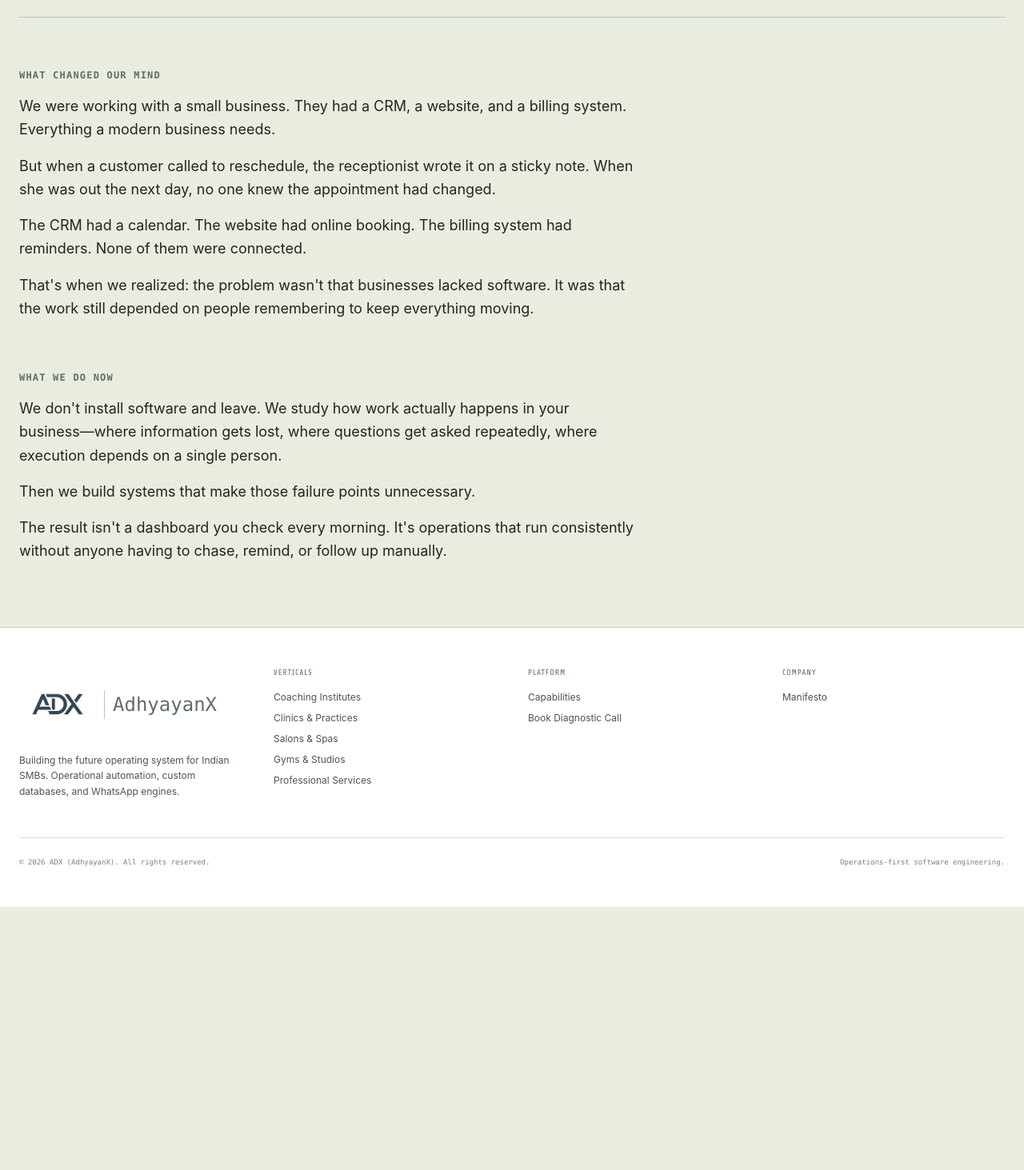
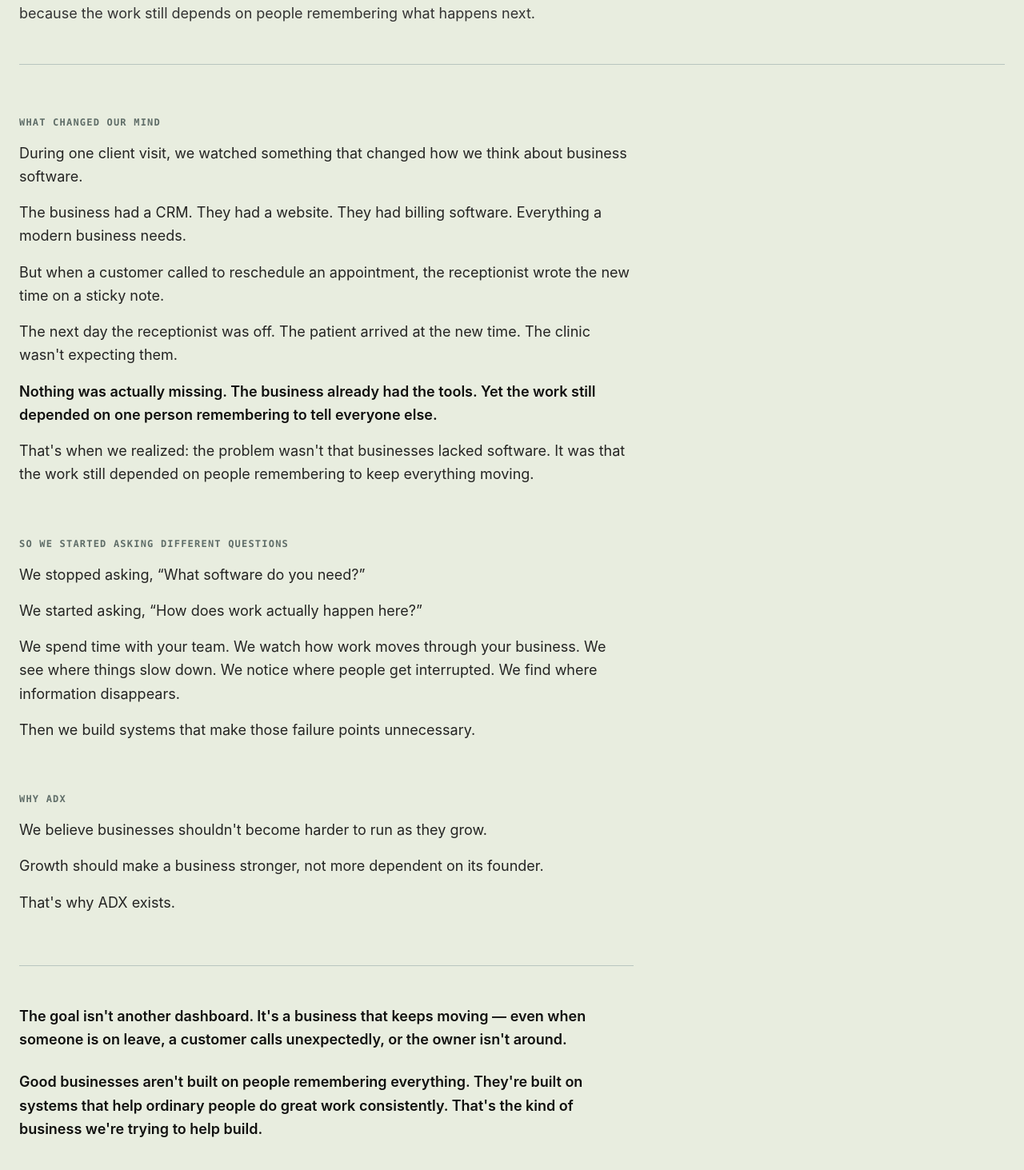
Before and after one commit to AdhyayanTeam/ADX-website, a Next.js app: page /about in a window 1280 px wide. Shown: the part 267-1730 px from the top of the page at 80% size. Before the commit the page ends 1401 px from the top, so only its background shows below. Built offline with nearby package versions, Linux system fonts and the light colour scheme.

Commit message:
Enhance About page with improved narrative and clarity on business software challenges and ADX's approach

```diff
--- a/src/app/about/page.tsx
+++ b/src/app/about/page.tsx
@@ -9,57 +9,82 @@ export default function About() {
           <h1 className="text-4xl sm:text-5xl font-extrabold text-vivid-royal-950 mt-2 mb-4 max-w-3xl">
             We build systems that make good work repeatable.
           </h1>
+          <p className="text-lg text-glaucous-800 max-w-2xl leading-relaxed">
+            Most businesses don&apos;t struggle because they lack software. They struggle because the work still depends on people remembering what happens next.
+          </p>
         </div>
 
         <div className="max-w-3xl flex flex-col gap-16">
-          {/* The moment */}
           <div>
             <span className="text-xs font-mono font-bold tracking-widest text-glaucous-600 uppercase block mb-4">
               What Changed Our Mind
             </span>
             <div className="text-base sm:text-lg text-glaucous-900 leading-relaxed space-y-4">
               <p>
-                We were working with a small business. They had a CRM, a website,
-                and a billing system. Everything a modern business needs.
+                During one client visit, we watched something that changed how we think about business software.
               </p>
               <p>
-                But when a customer called to reschedule, the receptionist wrote
-                it on a sticky note. When she was out the next day, no one knew
-                the appointment had changed.
+                The business had a CRM. They had a website. They had billing software. Everything a modern business needs.
               </p>
               <p>
-                The CRM had a calendar. The website had online booking. The
-                billing system had reminders. None of them were connected.
+                But when a customer called to reschedule an appointment, the receptionist wrote the new time on a sticky note.
               </p>
               <p>
-                That&apos;s when we realized: the problem wasn&apos;t that businesses
-                lacked software. It was that the work still depended on people
-                remembering to keep everything moving.
+                The next day the receptionist was off. The patient arrived at the new time. The clinic wasn&apos;t expecting them.
+              </p>
+              <p className="font-semibold text-vivid-royal-950">
+                Nothing was actually missing. The business already had the tools. Yet the work still depended on one person remembering to tell everyone else.
+              </p>
+              <p>
+                That&apos;s when we realized: the problem wasn&apos;t that businesses lacked software. It was that the work still depended on people remembering to keep everything moving.
               </p>
             </div>
           </div>
 
-          {/* What we do about it */}
           <div>
             <span className="text-xs font-mono font-bold tracking-widest text-glaucous-600 uppercase block mb-4">
-              What We Do Now
+              So We Started Asking Different Questions
             </span>
             <div className="text-base sm:text-lg text-glaucous-900 leading-relaxed space-y-4">
               <p>
-                We don&apos;t install software and leave. We study how work
-                actually happens in your business&mdash;where information gets lost,
-                where questions get asked repeatedly, where execution depends on a
-                single person.
+                We stopped asking, &ldquo;What software do you need?&rdquo;
+              </p>
+              <p>
+                We started asking, &ldquo;How does work actually happen here?&rdquo;
+              </p>
+              <p>
+                We spend time with your team. We watch how work moves through your business. We see where things slow down. We notice where people get interrupted. We find where information disappears.
               </p>
               <p>
                 Then we build systems that make those failure points unnecessary.
               </p>
+            </div>
+          </div>
+
+          <div>
+            <span className="text-xs font-mono font-bold tracking-widest text-glaucous-600 uppercase block mb-4">
+              Why ADX
+            </span>
+            <div className="text-base sm:text-lg text-glaucous-900 leading-relaxed space-y-4">
               <p>
-                The result isn&apos;t a dashboard you check every morning. It&apos;s
-                operations that run consistently without anyone having to chase,
-                remind, or follow up manually.
+                We believe businesses shouldn&apos;t become harder to run as they grow.
+              </p>
+              <p>
+                Growth should make a business stronger, not more dependent on its founder.
+              </p>
+              <p>
+                That&apos;s why ADX exists.
               </p>
             </div>
+          </div>
+
+          <div className="border-t border-glaucous-200 pt-12">
+            <p className="text-base sm:text-lg text-vivid-royal-950 font-semibold leading-relaxed">
+              The goal isn&apos;t another dashboard. It&apos;s a business that keeps moving — even when someone is on leave, a customer calls unexpectedly, or the owner isn&apos;t around.
+            </p>
+            <p className="text-base sm:text-lg text-vivid-royal-950 font-semibold leading-relaxed mt-6">
+              Good businesses aren&apos;t built on people remembering everything. They&apos;re built on systems that help ordinary people do great work consistently. That&apos;s the kind of business we&apos;re trying to help build.
+            </p>
           </div>
         </div>
       </div>
```
